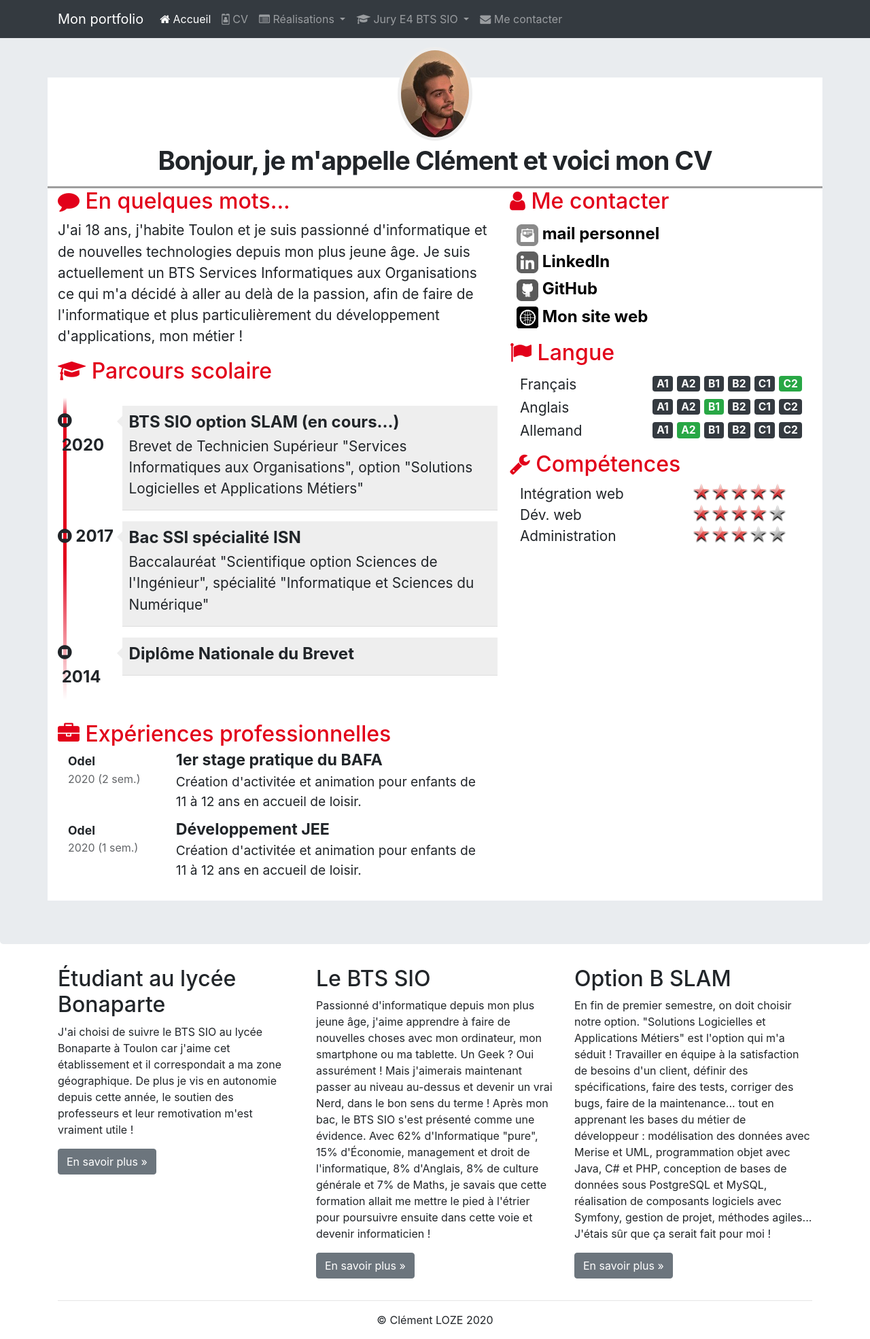
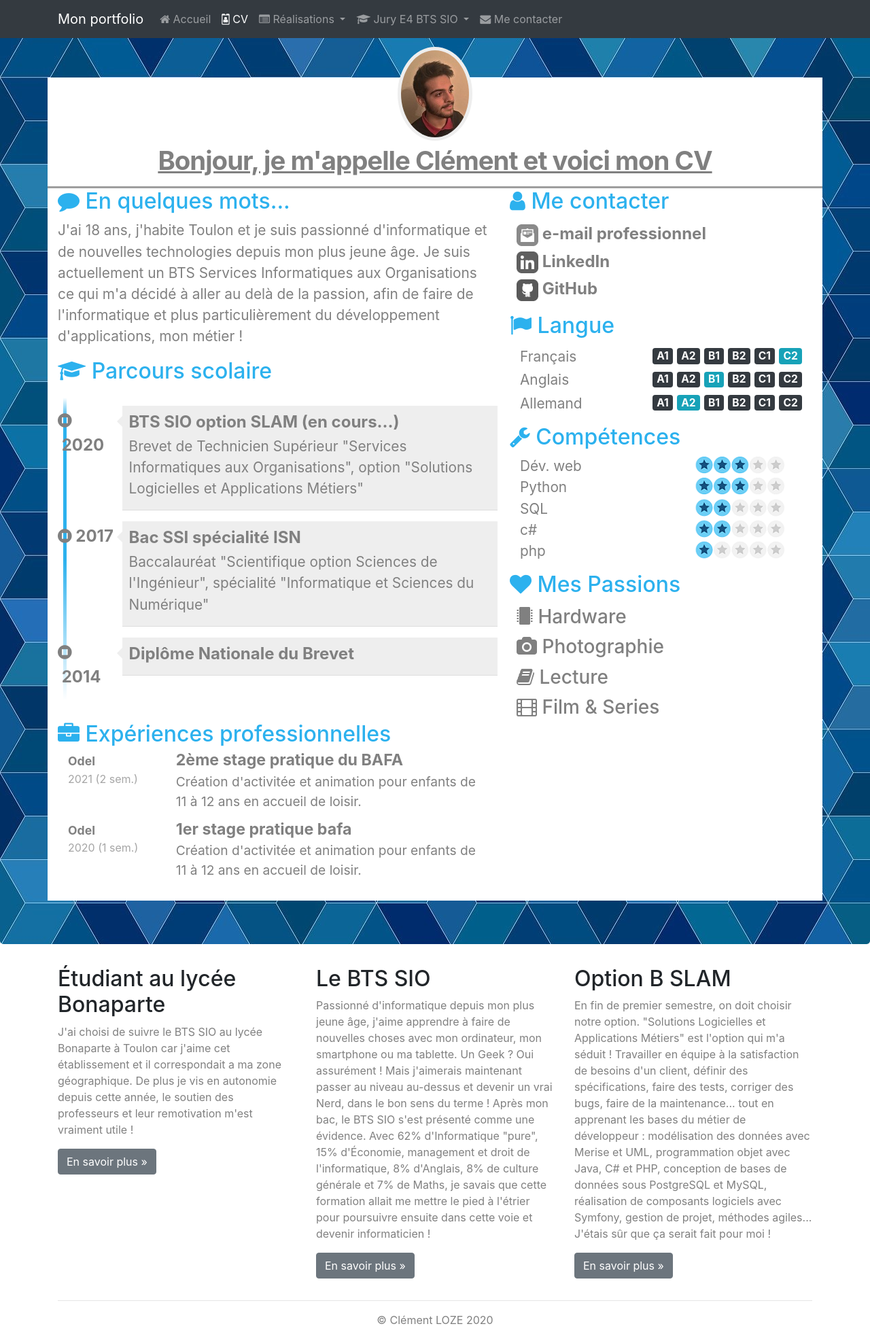
Before and after one commit to Zelcor/Portfolio, a PHP site: page /cv.html in a window 1280 px wide. Shown: the whole page at 68% size. Run offline with PHP 8.4, Linux system fonts and the light colour scheme; grey boxes are pictures that could not be loaded.

Commit message:
avancement du site

```diff
--- a/css/cv.css
+++ b/css/cv.css
@@ -7,10 +7,10 @@ and open the template in the editor.
     Created on : 3 mars 2021, 16:21:09
     Author     : clement
 */
-
+p, h3 {color : grey}
 body { padding-top: 50px; }
 .cadreCV { padding-bottom: 15px; background: white; }
-.jumbotron { }
+.jumbotron { background-image: url(../image/cv/background-cv.jpg); }
 /****************************************
 * En-tête du CV
 ****************************************/
@@ -18,9 +18,8 @@ body { padding-top: 50px; }
 #cv-entete { margin-top: -45px; width: 100%;}
 #cv-photo { border-radius: 50%; overflow: hidden; padding: 5px;
  background: #eee; display: inline-block; }
-#cv-photo img {  border-radius: 50%; }
-#cv-intro h1 { margin: 0; padding: 0; font-size: 2.4em; font-weight: 700;
- letter-spacing: -1px;}
+#cv-photo img { border-radius: 50%; }
+#cv-intro h1 { margin: 0; padding: 0; font-size: 2.4em; font-weight: 700;  letter-spacing: -1px; text-decoration: underline; color:gray;}
 #cv-intro h1 span { color: rgb(226,0,26); }
 #cv-intro::after { background: url('images/ligne.png'); /* Dossier "images" est un sous-
  dossier de "css" (à créer) */
@@ -31,7 +30,7 @@ body { padding-top: 50px; }
 **************************/
 
 .rubrique { margin-bottom: 15px; }
-.rubrique h2 { color: rgb(226,0,26); }
+.rubrique h2 { color: rgb(44,177,238); }
 .rubrique h2::before{ margin-right: 5px; }
 .rubrique p{ font-size: 1.3em; line-height: 1.5em; }
 
@@ -42,11 +41,11 @@ body { padding-top: 50px; }
 #parcours { margin-top: 20px; position: relative; padding: 1em 0; list-style: none; }
 #parcours::before { width: 5px; height: 100%; position: absolute; left: 7.8px; top: 0;
  display: block; background: linear-gradient(to bottom, #ffffff 0%,
- #E2001A 7%, #E2001A, #ffffff 100%); content:""; }
+ #2cb1ee 7%, #2cb1ee, #ffffff 100%); content:""; }
 #parcours li { width: 100%; z-index: 2; position: relative; float: left; }
-#parcours .date .glyphicon-record::before { background: #FFFFFF; color: #555; }
+#parcours .date .glyphicon-record::before { background: #FFFFFF; color: grey; }
 #parcours .date { width: 75px; background-color: rgba(0, 0, 0, 0); font-size: 1.5em;
- font-weight: 700; display: inline-block; }
+ font-weight: 700; display: inline-block; color:gray;}
 #parcours .details { width: 325px; display: inline-block; background: #eee;
  position: relative; padding: 10px 10px 0 10px;
  border-bottom: 1px solid #ddd; margin: -4px -12px 20px 0; }
@@ -74,7 +73,7 @@ body { padding-top: 50px; }
 * Expériences professionnelles
 ******************************************/
 
-.experience { display:flex; margin-bottom: 15px; }
+.experience { display:flex; margin-bottom: 15px; color : grey}
 .experience .lieu { font-size: 1.1em; font-weight: bold; }
 .experience .date { font-size: 1em; opacity: 0.7; }
 .experience .profession { font-size: 1.45em; font-weight: bold; margin-top: -6px; }
@@ -90,7 +89,7 @@ body { padding-top: 50px; }
 .contact-icon { filter: grayscale(1); -webkit-filter: grayscale(1);
  -moz-filter: grayscale(1); -ms-filter: grayscale(1);
  -o-filter: grayscale(1); height: 32px; width: 32px; margin: 2px 0; }
-.meContacter a, .meContacter a:hover { text-decoration: none; color: black; }
+.meContacter a, .meContacter a:hover { text-decoration: none; color: grey; }
 .meContacter a:hover>img { filter: grayscale(0); -webkit-filter: grayscale(0);
  -moz-filter: grayscale(0); -ms-filter: grayscale(0);
  -o-filter: grayscale(0); }
@@ -99,7 +98,7 @@ body { padding-top: 50px; }
 * Langues
 ******************************************/
 
-#langues .container { display: flex; flex-direction: row; justify-content: space-between; }
+#langues .container { display: flex; flex-direction: row; justify-content: space-between; color : grey;}
 #langues .langue, #langues .niveau{ font-size: 1.3em; }
 #langues .langue { padding-top: 3px; }
 
@@ -108,7 +107,7 @@ body { padding-top: 50px; }
 ******************************************/
 
 #competences .container {
- display: flex; flex-direction: row; justify-content: space-between; }
+ display: flex; flex-direction: row; justify-content: space-between; color:grey }
 #competences .container .libelle { font-size: 1.3em; }
 #competences .container .classement {
  background: scroll transparent url(../image/Red-Rating-Stars.png) no-repeat;
--- a/cv.html
+++ b/cv.html
@@ -23,12 +23,12 @@
                 <a class="navbar-brand" href="#">Mon portfolio</a>
                 <div id="navbar" class="navbar-collapse collapse">
                     <ul class = "nav navbar-nav">
-                        <li class="active nav-item">
+                        <li class="nav-item">
                             <a href="index.html" class="nav-link">
                                 <span class ="fa fa-home"></span> Accueil
                             </a>
                         </li>
-                        <li class ="nav-item">
+                        <li class ="active nav-item">
                             <a href="cv.html" class="nav-link">
                                 <span class ="fa fa-id-badge"></span> CV
                             </a>
@@ -40,13 +40,13 @@
                             <ul class="dropdown-menu" role="menu">
                                 <li role="presentation" class="dropdown-header dropdown-item"> En autonomie </li>
                                  <li role="presentation" class="dropdown-item">
-                                    <a role="menuitem" href="appliandroid.html">Application Android</a>
+                                    <a role="menuitem" href="portfolio.html">Portfolio</a>
                                 </li>
                                 <li role="presentation" class="dropdown-item">
-                                    <a role="menuitem" href="seeulater.html">Site web</a>
+                                    <a role="menuitem" href="seeulater.html">Prochain projet</a>
                                 </li>
                                 <li role="presentation" class="dropdown-item">
-                                    <a role="menuitem" href="seeulater.html">Études et analyses</a>
+                                    <a role="menuitem" href="seeulater.html">Projet d'après</a>
                                 </li>
                                 <li role="presentation" class="dropdown-divider"></li>
                                 <li role="presentation" class="dropdown-header dropdown-item">
@@ -169,10 +169,10 @@
                             <div class="experience clearfix">
                                 <div class="col-3">
                                     <div class="lieu">Odel</div>
-                                    <div class="date">2020 (2 sem.)</div>
+                                    <div class="date">2021 (2 sem.)</div>
                                 </div>
                                 <div class="col-9">
-                                    <div class="profession">1er stage pratique du BAFA</div>
+                                    <div class="profession">2ème stage pratique du BAFA</div>
                                     <div class="details"> Création d'activitée et animation pour enfants de 11 à 12 ans en accueil de loisir. </div>
                                 </div>
                             </div>
@@ -182,7 +182,7 @@
                                     <div class="date">2020 (1 sem.)</div>
                                 </div>
                                 <div class="col-9">
-                                    <div class="profession">Développement JEE</div>
+                                    <div class="profession">1er stage pratique bafa</div>
                                     <div class="details"> Création d'activitée et animation pour enfants de 11 à 12 ans en accueil de loisir. </div>
                                 </div>
                             </div>
@@ -197,7 +197,7 @@
                                     <a href="mailto:clementloze@hotmail.fr?subject=Contact depuis le CV en ligne"
                                        title="Mail de ClémentLOZE">
                                         <img class="contact-icon" src="image/cv/mail-dreamstale47.png"
-                                             alt="Icone de mail"> mail personnel
+                                             alt="Icone de mail"> e-mail professionnel
                                     </a>
                                 </div>
                             </div>
@@ -219,13 +219,6 @@
                                     </a>
                                 </div>
                             </div>
-                            <div class="meContacter">
-                                <div class ="details float-left">
-                                    <a href = "http://clementloze.fr" title = "Lien vers le site internet de Clément LOZE">
-                                        <img class = "contact-icon" src="image/cv/internet.jpg" alt="Icone site web"> Mon site web
-                                    </a>
-                                </div>
-                            </div>
                         </div>
                         <div id="langues" class="rubrique clearfix">
                             <h2><span class="fa fa-flag"></span> Langue</h2>
@@ -237,7 +230,7 @@
                                     <span class="badge badge-dark">B1</span>
                                     <span class="badge badge-dark">B2</span>
                                     <span class="badge badge-dark">C1</span>
-                                    <span class="badge badge-success">C2</span>
+                                    <span class="badge badge-info">C2</span>
                                 </div>
                             </div>
                             <div class="container">
@@ -245,7 +238,7 @@
                                 <div class="niveau">
                                     <span class="badge badge-dark">A1</span>
                                     <span class="badge badge-dark">A2</span>
-                                    <span class="badge badge-success">B1</span>
+                                    <span class="badge badge-info">B1</span>
                                     <span class="badge badge-dark">B2</span>
                                     <span class="badge badge-dark">C1</span>
                                     <span class="badge badge-dark">C2</span>
@@ -255,7 +248,7 @@
                                 <div class="langue">Allemand</div>
                                 <div class="niveau">
                                     <span class="badge badge-dark">A1</span>
-                                    <span class="badge badge-success">A2</span>
+                                    <span class="badge badge-info">A2</span>
                                     <span class="badge badge-dark">B1</span>
                                     <span class="badge badge-dark">B2</span>
                                     <span class="badge badge-dark">C1</span>
@@ -266,16 +259,47 @@
                         <div id="competences" class="rubrique clearfix">
                             <h2><span class="fa fa-wrench"></span> Compétences</h2>
                             <div class="container">
-                                <div class="libelle">Intégration web</div>
-                                <div class="classement classement5"></div>
+                                <div class="libelle">Dév. web</div>
+                                <div class="classement classement3"></div>
                             </div>
                             <div class="container">
-                                <div class="libelle">Dév. web</div>
-                                <div class="classement classement4"></div>
+                                <div class="libelle">Python</div>
+                                <div class="classement classement3"></div>
                             </div>
                             <div class="container">
-                                <div class="libelle">Administration</div>
-                                <div class="classement classement3"></div>
+                                <div class="libelle">SQL</div>
+                                <div class="classement classement2"></div>
+                            </div>
+                            <div class="container">
+                                <div class="libelle">c#</div>
+                                <div class="classement classement2"></div>
+                            </div>
+                            <div class="container">
+                                <div class="libelle">php</div>
+                                <div class="classement classement1"></div>
+                            </div>
+                        </div>
+                        <div id="passions"  class="rubrique clearfix">
+                            <h2><span class="fa fa-heart"></span> Mes Passions</h2>
+                            <div class="meContacter">
+                                <div class="details float-left">
+                                    <h3><span class ="fa fa-microchip"></span> Hardware </h3>
+                                </div>
+                            </div>
+                            <div class="meContacter">
+                                <div class="details float-left">
+                                    <h3><span class ="fa fa-camera"></span> Photographie </h3>
+                                </div>
+                            </div>
+                            <div class="meContacter">
+                                <div class="details float-left">
+                                    <h3><span class ="fa fa-book"></span> Lecture </h3>
+                                </div>
+                            </div>
+                            <div class="meContacter">
+                                <div class="details float-left">
+                                    <h3><span class ="fa fa-film"></span> Film & Series </h3>
+                                </div>
                             </div>
                         </div>
                     </div>
--- a/index.html
+++ b/index.html
@@ -40,13 +40,13 @@
                             <ul class="dropdown-menu" role="menu">
                                 <li role="presentation" class="dropdown-header dropdown-item"> En autonomie </li>
                                 <li role="presentation" class="dropdown-item">
-                                    <a role="menuitem" href="appliandroid.html">Application Android</a>
+                                    <a role="menuitem" href="portfolio.html">Portfolio</a>
                                 </li>
                                 <li role="presentation" class="dropdown-item">
-                                    <a role="menuitem" href="seeulater.html">Site web</a>
+                                    <a role="menuitem" href="seeulater.html">Prochain Projet</a>
                                 </li>
                                 <li role="presentation" class="dropdown-item">
-                                    <a role="menuitem" href="seeulater.html">Études et analyses</a>
+                                    <a role="menuitem" href="seeulater.html">Projet d'après</a>
                                 </li>
                                 <li role="presentation" class="dropdown-divider"></li>
                                 <li role="presentation" class="dropdown-header dropdown-item">
--- a/seeulater.html
+++ b/seeulater.html
@@ -40,13 +40,13 @@
                             <ul class="dropdown-menu" role="menu">
                                 <li role="presentation" class="dropdown-header dropdown-item"> En autonomie </li>
                                 <li role="presentation" class="dropdown-item">
-                                    <a role="menuitem" href="appliandroid.html">Application Android</a>
+                                    <a role="menuitem" href="portfolio.html">Portfolio</a>
                                 </li>
                                 <li role="presentation" class="dropdown-item">
-                                    <a role="menuitem" href="seeulater.html">Site web</a>
+                                    <a role="menuitem" href="seeulater.html">Prochain projet</a>
                                 </li>
                                 <li role="presentation" class="dropdown-item">
-                                    <a role="menuitem" href="seeulater.html">Études et analyses</a>
+                                    <a role="menuitem" href="seeulater.html">Projet d'après</a>
                                 </li>
                                 <li role="presentation" class="dropdown-divider"></li>
                                 <li role="presentation" class="dropdown-header dropdown-item">
```
Also changed, not shown: portfolio.html (renamed from appliandroid.html, +16 -17 lines), image/AmeliaPilou.jpg (deleted), image/HTML5_CSS.jpg (added), image/MVC.png (deleted), image/Red-Rating-Stars.png, image/adapters.png (deleted), image/bootstrap.png (added), image/cv/background-cv.jpg (added), image/cv/gradient-connection-background.jpg (deleted), image/ihmcoach.png (deleted), image/ovhcloud.png (added).
